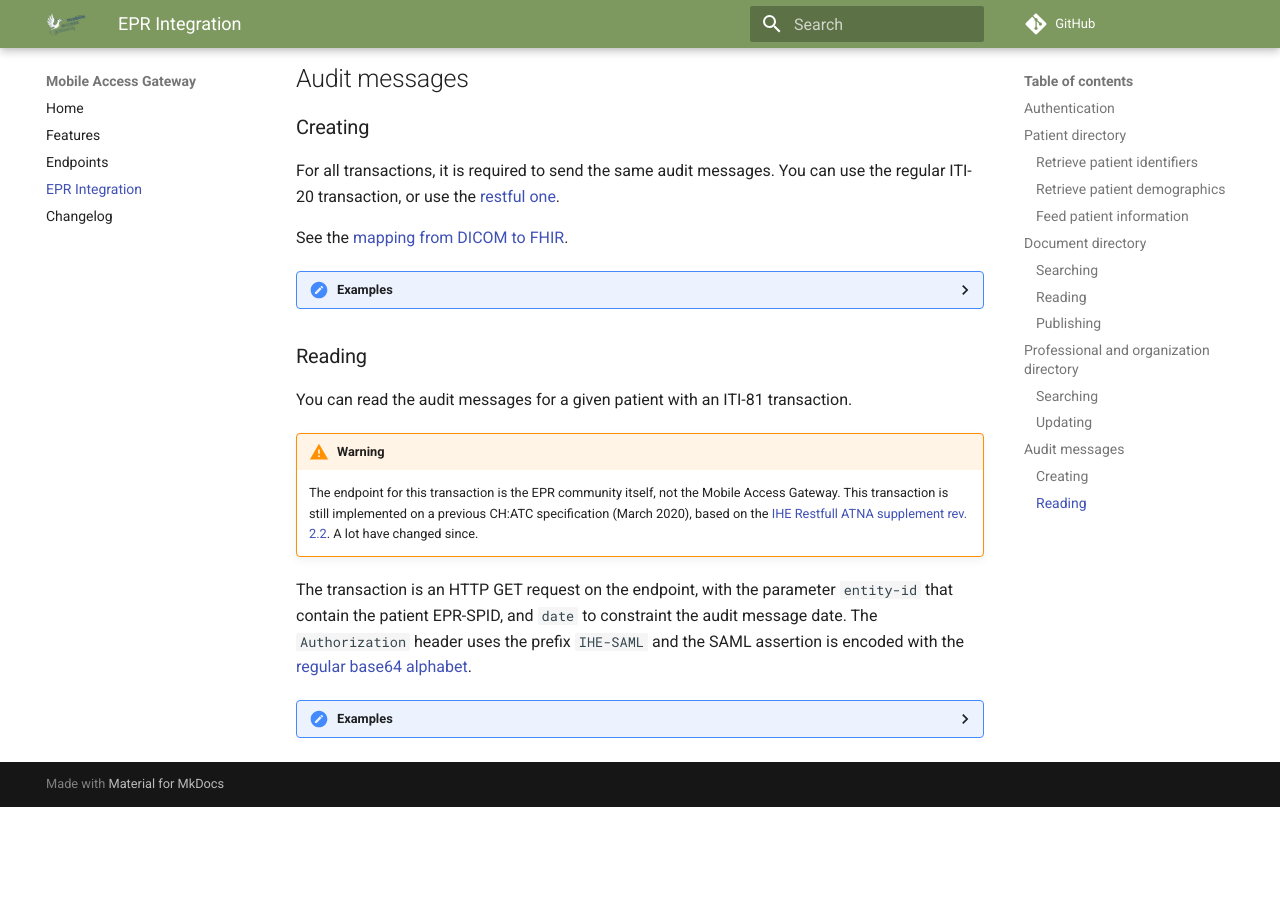
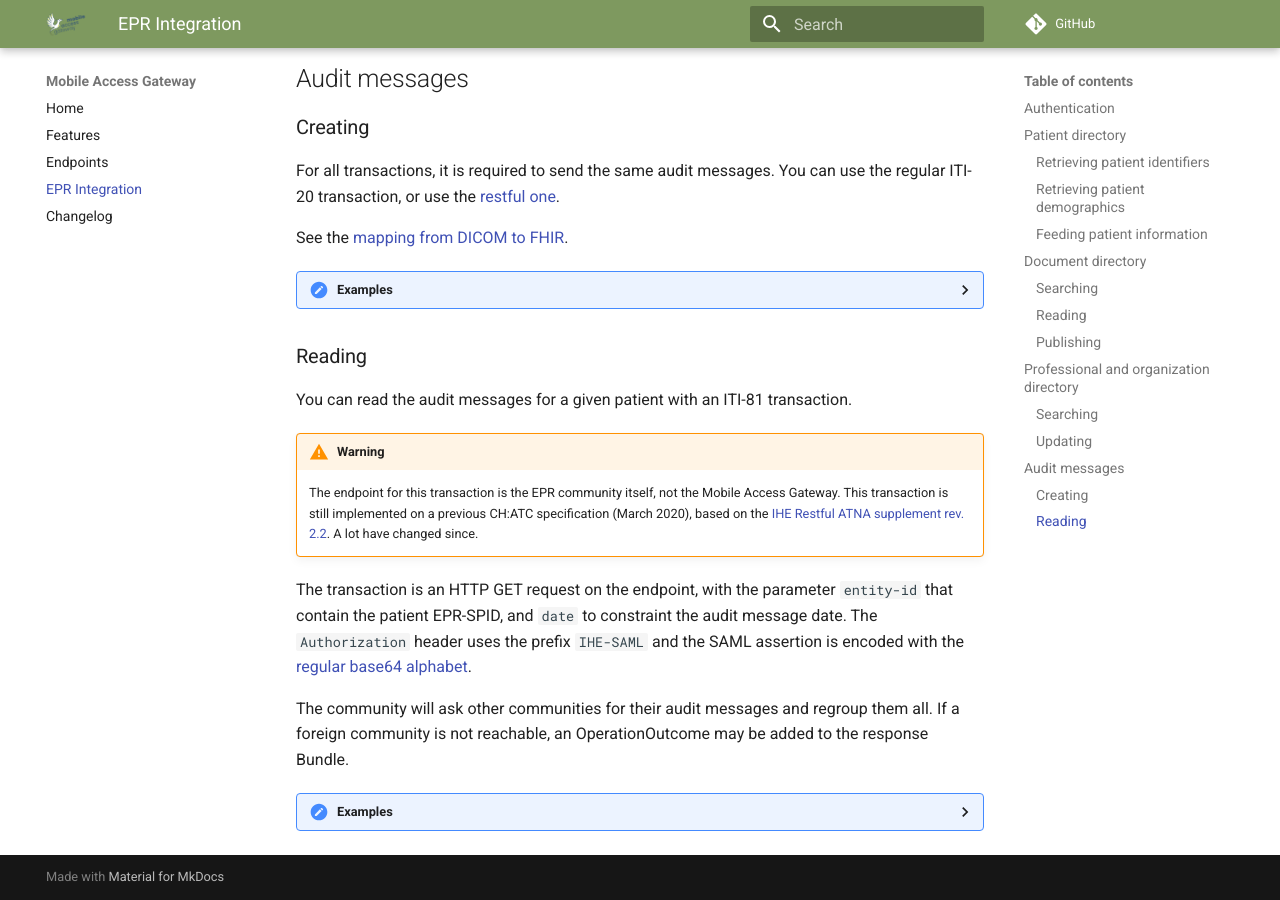
Before and after one commit to i4mi/MobileAccessGateway, an MkDocs documentation site: the page built from docs/integration-primary-system.md, in a window 1280 px wide and 900 px high, scrolled down 4814 px. Built offline with MkDocs 1.6.1 and Material for MkDocs 9.7.7, drawn with Linux system fonts in a browser that asks for light colours; comment, search, counter and statistics services are not loaded; before the commit the page ends 5621 px from its top, so only the background shows below that; some of the changed text lies outside the part shown.

Commit message:
Quick fixes

````diff
--- a/docs/integration-primary-system.md
+++ b/docs/integration-primary-system.md
@@ -67,7 +67,7 @@ Identifiers include the MPI-PID and EPR-SPID, and identifiers used by primary sy
 Demographics include the given and family names, date of birth, gender, nationality and telecoms.
 It can be queried and updated.
 
-### Retrieve patient identifiers
+### Retrieving patient identifiers
 
 Patient identifiers (commonly the MPI-PID and EPR-SPID) can be queried with an
 [ITI-83 (_Mobile Patient Identifier Cross-reference Query_) transaction](https://fhir.ch/ig/ch-epr-mhealth/iti-83.html).
@@ -89,7 +89,7 @@ GET /Patient/$ihe-pix?sourceIdentifier=urn:oid:2.16.756.5.30.1.191.1.0.12.3.101|
 
 </details>
 
-### Retrieve patient demographics
+### Retrieving patient demographics
 
 Patient demographics can be queried with an
 [ITI-78 (_Mobile Patient Demographics Query_) transaction](https://fhir.ch/ig/ch-epr-mhealth/iti-78.html).
@@ -129,7 +129,7 @@ specifying other information.
     GET /Patient?family=MOHR&given=ALICE&gender=female HTTP/1.1
     ```
 
-### Feed patient information
+### Feeding patient information
 
 Feeding patient information can be done with the [ITI-104 (_Patient Identity Feed FHIR_) transaction](https://fhir.ch/ig/ch-epr-mhealth/iti-104.html).
 The following profile shall be used: `http://fhir.ch/ig/ch-epr-mhealth/StructureDefinition-ch-pixm-patient.html`.
@@ -290,7 +290,7 @@ You can read the audit messages for a given patient with an ITI-81 transaction.
 !!! warning
 
     The endpoint for this transaction is the EPR community itself, not the Mobile Access Gateway.
-    This transaction is still implemented on a previous CH:ATC specification (March 2020), based on the [IHE Restfull
+    This transaction is still implemented on a previous CH:ATC specification (March 2020), based on the [IHE Restful
     ATNA supplement rev. 2.2](https://www.ihe.net/uploadedFiles/Documents/ITI/IHE_ITI_Suppl_RESTful-ATNA_Rev2.2_TI_2017-07-21.pdf).
     A lot have changed since.
 
@@ -298,6 +298,9 @@ The transaction is an HTTP GET request on the endpoint, with the parameter `enti
 and `date` to constraint the audit message date.
 The `Authorization` header uses the prefix `IHE-SAML` and the SAML assertion is encoded with the [regular base64
 alphabet](https://datatracker.ietf.org/doc/html/rfc4648#section-4).
+
+The community will ask other communities for their audit messages and regroup them all.
+If a foreign community is not reachable, an OperationOutcome may be added to the response Bundle.
 
 <details><summary>Examples</summary>
 
@@ -309,6 +312,6 @@ Authorization: IHE-SAML Zm9vYmE=
 </details>
 
 [string]: http://hl7.org/fhir/R4/search.html#string "String search type"
-[token]: http://hl7.org/fhir/R4/search.html#string "Token search type"
+[token]: http://hl7.org/fhir/R4/search.html#token "Token search type"
 [date]: http://hl7.org/fhir/R4/search.html#date "Date search type"
 [uri]: http://hl7.org/fhir/R4/search.html#uri "URI search type"
````
